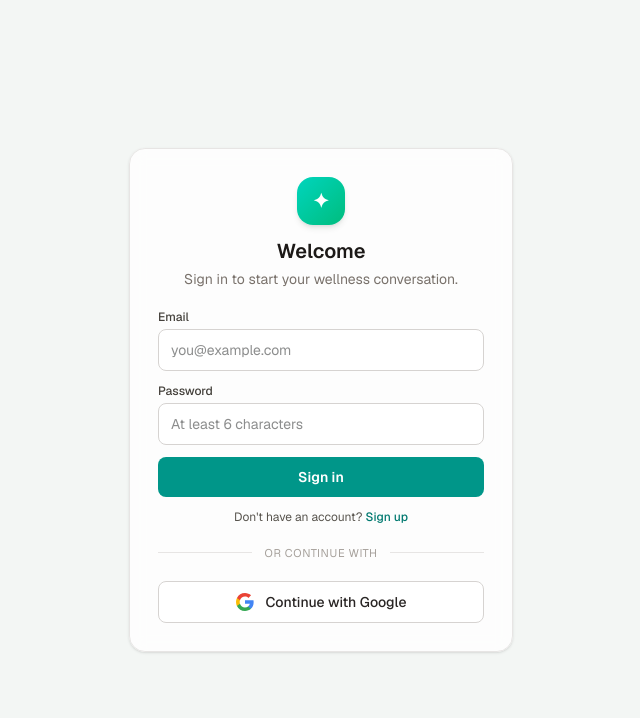
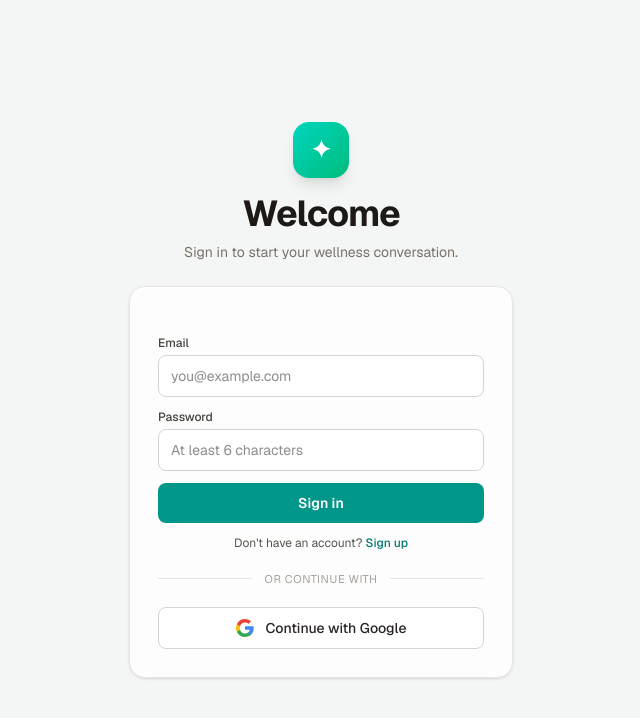
Before and after one commit to sheharzad-developer/AI-Mental-Health-Chat-App, a Next.js app: page / in a window 1280 px wide. Shown: the top 718 px of the page, without its empty margins (319-959 px from the left). Built offline with nearby package versions, Linux system fonts and the light colour scheme.

Commit message:
Env + Layout updated

```diff
--- a/app/page.tsx
+++ b/app/page.tsx
@@ -11,19 +11,20 @@ export default async function Home({
   const initialMode = mode === "signup" ? "signup" : "signin";
 
   return (
-    <main className="flex flex-1 items-center justify-center px-4 py-8">
-      <div className="w-full max-w-sm rounded-2xl border border-stone-200 bg-white/80 p-7 shadow-sm backdrop-blur dark:border-stone-800 dark:bg-stone-900/70">
-        <div className="text-center">
-          <div className="mx-auto mb-3 grid h-12 w-12 place-items-center rounded-2xl bg-gradient-to-br from-teal-400 to-emerald-500 text-xl font-bold text-white shadow-md">
+    <main className="flex flex-1 flex-col items-center justify-center px-4 py-10">
+      <div className="mb-6 flex flex-col items-center text-center">
+        <div className="mb-4 grid h-14 w-14 place-items-center rounded-2xl bg-gradient-to-br from-teal-400 to-emerald-500 text-2xl font-bold text-white shadow-lg">
           ✦
         </div>
-          <h1 className="text-xl font-semibold text-stone-900 dark:text-stone-100">
+        <h1 className="text-3xl font-bold tracking-tight text-stone-900 sm:text-4xl dark:text-stone-100">
           Welcome
         </h1>
-          <p className="mt-1 text-sm text-stone-500 dark:text-stone-400">
+        <p className="mt-2 max-w-sm text-sm text-stone-500 dark:text-stone-400">
           Sign in to start your wellness conversation.
         </p>
       </div>
+
+      <div className="w-full max-w-sm rounded-2xl border border-stone-200 bg-white/80 p-7 shadow-sm backdrop-blur dark:border-stone-800 dark:bg-stone-900/70">
 
         {isAccessDenied && (
           <div className="mt-5 rounded-lg border border-rose-200 bg-rose-50 p-3 text-left text-sm text-rose-800 dark:border-rose-900 dark:bg-rose-950/40 dark:text-rose-300">
```
Lines whose indentation alone changed are shown as unchanged.
